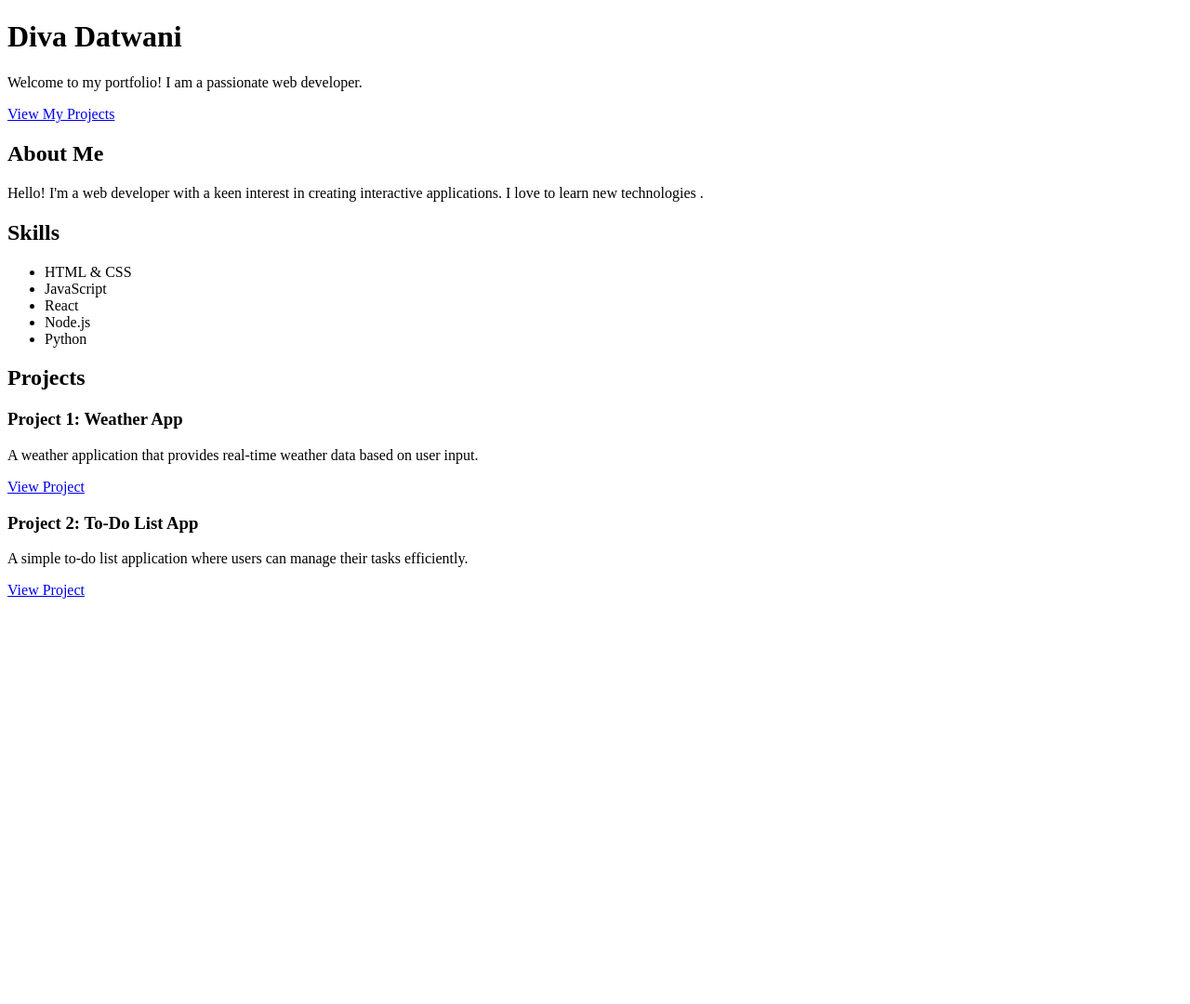
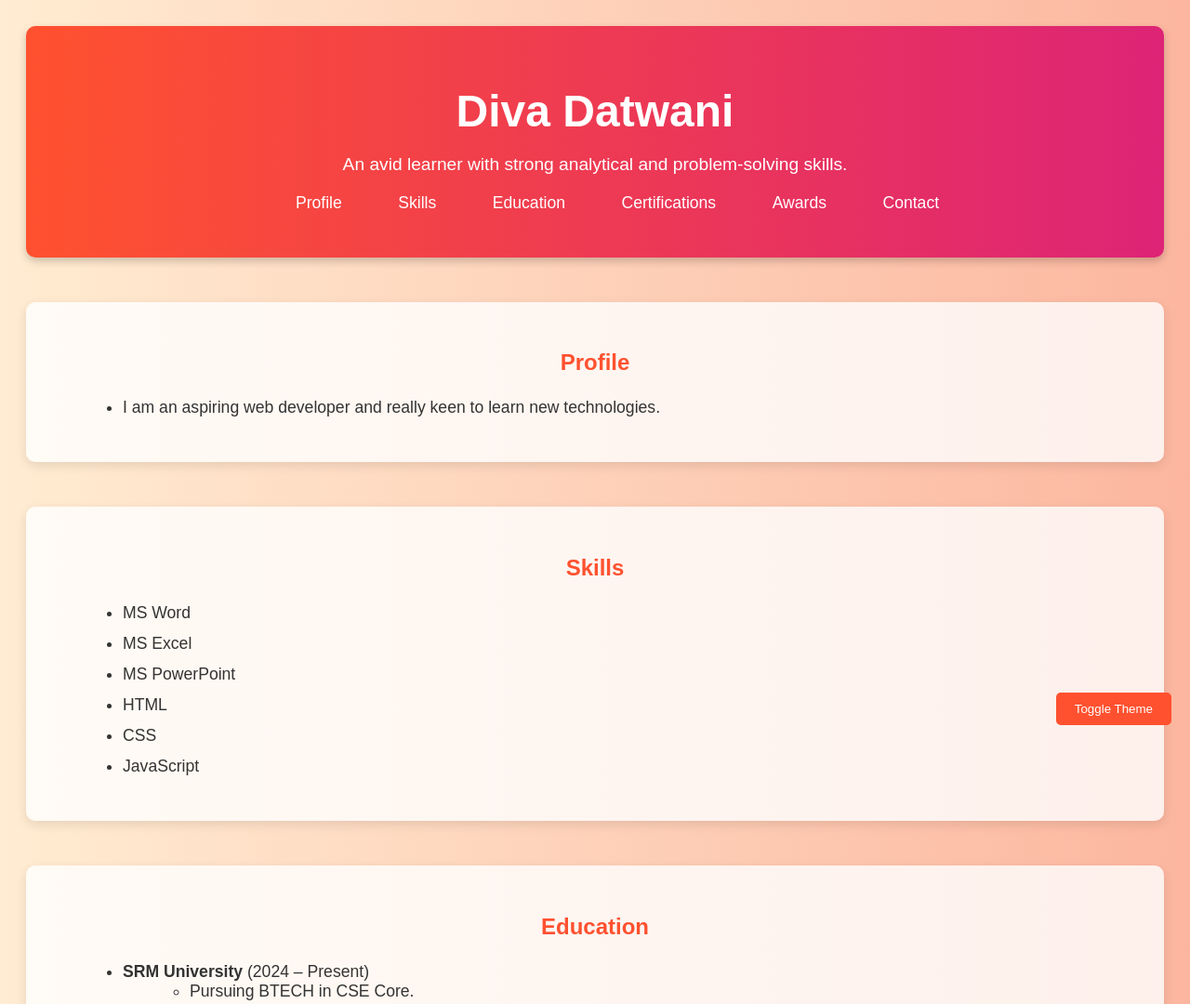
Before and after one commit to DivaDatwani/PortfolioWebsite-, a plain HTML site: page index.html in a window 1280 px wide. Shown: the top 1080 px of the page at 93% size. Before the commit the page ends 800 px from the top, so only its background shows below. Drawn offline with Linux system fonts and the light colour scheme.

Commit message:
Add files via upload

```diff
--- a/index.html
+++ b/index.html
@@ -4,43 +4,100 @@
 <head>
   <meta charset="UTF-8">
   <meta name="viewport" content="width=device-width, initial-scale=1.0">
-  <title>DIVA DATWANI - Portfolio</title>
-  <link rel="stylesheet" href="style.css">
-  <link href="https://fonts.googleapis.com/css2?family=Poppins:wght@400;600&display=swap" rel="stylesheet">
+  <title>Diva Datwani - Portfolio</title>
+  <link rel="stylesheet" href="styles.css">
 </head>
 
 <body>
   <header>
     <h1>Diva Datwani</h1>
-    <p>Welcome to my portfolio! I am a passionate web developer.</p>
-    <a href="#projects" class="cta-button">View My Projects</a>
+    <p>An avid learner with strong analytical and problem-solving skills.</p>
+    <nav>
+      <ul>
+        <li><a href="#about">Profile</a></li>
+        <li><a href="#skills">Skills</a></li>
+        <li><a href="#education">Education</a></li>
+        <li><a href="#certifications">Certifications</a></li>
+        <li><a href="#awards">Awards</a></li>
+        <li><a href="#contact">Contact</a></li>
+      </ul>
+    </nav>
   </header>
 
   <section id="about">
-    <h2>About Me</h2>
-    <p>Hello! I'm a web developer with a keen interest in creating interactive applications. I love to learn new
-      technologies .</p>
+    <h2>Profile</h2>
+    <ul>
+      <li>I am an aspiring web developer and really keen to learn new technologies.</li>
+    </ul>
   </section>
 
   <section id="skills">
     <h2>Skills</h2>
     <ul>
-      <li>HTML & CSS</li>
+      <li>MS Word</li>
+      <li>MS Excel</li>
+      <li>MS PowerPoint</li>
+      <li>HTML</li>
+      <li>CSS</li>
       <li>JavaScript</li>
-      <li>React</li>
-      <li>Node.js</li>
-      <li>Python</li>
     </ul>
   </section>
 
-  <section id="projects">
-    <h2>Projects</h2>
-    <div class="project">
-      <h3>Project 1: Weather App</h3>
-      <p>A weather application that provides real-time weather data based on user input.</p>
-      <a href="https://example.com/weather-app" target="_blank">View Project</a>
-    </div>
-    <div class="project">
-      <h3>Project 2: To-Do List App</h3>
-      <p>A simple to-do list application where users can manage their tasks efficiently.</p>
-      <a href="https://example.com/todo-app" target="_blank">View Project</a>
+  <section id="education">
+    <h2>Education</h2>
+    <ul>
+      <li><strong>SRM University</strong> (2024 – Present)
+        <ul>
+          <li>Pursuing BTECH in CSE Core.</li>
+        </ul>
+      </li>
+      <li><strong>Ramshet Thakur Public School, Kharghar, Navi Mumbai</strong> (2022 – 2024)
+        <ul>
+          <li>Completed Class XII with Physics, Chemistry, Mathematics, and English as major subjects.</li>
+        </ul>
+      </li>
+      <li><strong>Greenfingers Global School, Kharghar, Navi Mumbai</strong> (2010 - 2022)
+        <ul>
+          <li>Scored 93.2% in Class X CBSE Secondary School Examination in 2022.</li>
+        </ul>
+      </li>
+    </ul>
+  </section>
+
+  <section id="certifications">
+    <h2>Certifications</h2>
+    <ul>
+      <li>Completed ABACUS Elementary term A and B by UCMAS India.</li>
+      <li>Advance Cartoons, Pencil, and Charcoal Sketching Course.</li>
+      <li>Ex-Vice President of Toastmaster Gavel’s Club.</li>
+      <li>Completed course in HTML, CSS, and JavaScript.</li>
+    </ul>
+  </section>
+
+  <section id="awards">
+    <h2>Awards and Recognition</h2>
+    <ul>
+      <li>Best council member in School Council.</li>
+      <li>1st Prize in English Declamation Competition.</li>
+      <li>2nd runner up in National Level painting competition organized by Lalith Kala Centre of Visual Arts.</li>
+      <li>Green belt in Taekwondo.</li>
+      <li>3rd Grade in Classical Vocal Praveshika Pratham.</li>
+    </ul>
+  </section>
+
+  <section id="contact">
+    <h2>Contact</h2>
+    <ul>
+      <li>Phone: +91-9967580508</li>
+      <li>Email: <a href="mailto:datwanidiva@gmail.com">datwanidiva@gmail.com</a></li>
+    </ul>
+  </section>
+
+  <footer>
+    <p>&copy; 2024 Diva Datwani. All rights reserved.</p>
+  </footer>
+
+  <script src="script.js"></script>
+</body>
+
+</html>
--- /dev/null
+++ b/script.js
@@ -0,0 +1,51 @@
+
+document.querySelectorAll('nav ul li a').forEach(link => {
+  link.addEventListener('click', function (e) {
+    e.preventDefault();
+    document.querySelector(this.getAttribute('href')).scrollIntoView({
+      behavior: 'smooth'
+    });
+  });
+});
+
+const toggleThemeBtn = document.createElement('button');
+toggleThemeBtn.textContent = "Toggle Theme";
+toggleThemeBtn.style.position = 'fixed';
+toggleThemeBtn.style.bottom = '20px';
+toggleThemeBtn.style.right = '20px';
+toggleThemeBtn.style.padding = '10px 20px';
+toggleThemeBtn.style.backgroundColor = '#FF512F';
+toggleThemeBtn.style.color = 'white';
+toggleThemeBtn.style.border = 'none';
+toggleThemeBtn.style.borderRadius = '5px';
+toggleThemeBtn.style.cursor = 'pointer';
+document.body.appendChild(toggleThemeBtn);
+
+toggleThemeBtn.addEventListener('click', () => {
+  document.body.classList.toggle('dark-mode');
+  toggleThemeBtn.textContent = document.body.classList.contains('dark-mode') ? "Light Mode" : "Dark Mode";
+});
+
+const darkModeStyle = document.createElement('style');
+darkModeStyle.innerHTML = `
+  body.dark-mode {
+      background: #1e1e1e;
+      color: #e0e0e0;
+  }
+  body.dark-mode header {
+      background: #333;
+  }
+  body.dark-mode section {
+      background-color: #2e2e2e;
+  }
+  body.dark-mode nav ul li a {
+      color: #fff;
+  }
+  body.dark-mode nav ul li a:hover {
+      background-color: #555;
+  }
+  body.dark-mode footer {
+      background-color: #222;
+  }
+`;
+document.head.appendChild(darkModeStyle);
--- a/styles.css
+++ b/styles.css
@@ -1,82 +1,99 @@
-/* General reset */
-/* General reset */
-* {
+* Basic Reset */ * {
   margin: 0;
   padding: 0;
   box-sizing: border-box;
 }
 
-/* Body styling */
 body {
   font-family: 'Poppins', sans-serif;
-  line-height: 1.6;
-  background-color: #f4f4f4;
+  background: linear-gradient(to right, #ffecd2 0%, #fcb69f 100%);
   color: #333;
+  padding: 20px;
 }
 
-/* Header styling */
 header {
-  background-color: #4CAF50;
+  background: linear-gradient(to right, #FF512F, #DD2476);
   color: white;
-  padding: 20px;
+  padding: 2rem 0;
   text-align: center;
+  border-radius: 10px;
+  box-shadow: 0 4px 8px rgba(0, 0, 0, 0.2);
 }
 
 header h1 {
-  font-size: 36px;
-  margin-bottom: 10px;
+  font-size: 3rem;
+  margin-bottom: 0.5rem;
 }
 
-.cta-button {
-  background-color: #ffffff;
-  color: #4CAF50;
-  padding: 10px 20px;
-  border-radius: 5px;
-  text-decoration: none;
-  transition: background-color 0.3s;
+header p {
+  font-size: 1.2rem;
 }
 
-.cta-button:hover {
-  background-color: #e0e0e0;
+nav ul {
+  list-style-type: none;
+  margin-top: 1rem;
 }
 
-/* Section styling */
-section {
-  padding: 20px;
-  margin: 10px;
-  background: white;
-  border-radius: 8px;
-  box-shadow: 0px 2px 5px rgba(0, 0, 0, 0.1);
+nav ul li {
+  display: inline;
+  margin-right: 1.5rem;
 }
 
-/* Skills list */
-#skills ul {
-  list-style-type: none;
+nav ul li a {
+  color: white;
+  text-decoration: none;
+  padding: 0.5rem 1rem;
+  border-radius: 20px;
+  transition: background-color 0.3s ease;
 }
 
-#skills li {
-  background-color: #e0f7fa;
-  margin: 5px 0;
-  padding: 10px;
-  border-radius: 5px;
+nav ul li a:hover {
+  background-color: #ff7b50;
 }
 
-/* Projects styling */
-.project {
-  margin: 15px 0;
+section {
+  background-color: rgba(255, 255, 255, 0.8);
+  margin: 3rem 0;
+  padding: 2rem;
+  border-radius: 10px;
+  box-shadow: 0 4px 12px rgba(0, 0, 0, 0.1);
 }
 
-.project h3 {
-  margin-bottom: 5px;
+section h2 {
+  text-align: center;
+  color: #FF512F;
+  margin-bottom: 1.5rem;
 }
 
-/* Footer styling */
+ul {
+  list-style-type: disc;
+  margin-left: 2rem;
+}
+
+ul ul {
+  list-style-type: circle;
+}
+
+ul li {
+  margin-bottom: 0.75rem;
+  font-size: 1.1rem;
+}
+
 footer {
   text-align: center;
-  padding: 10px 0;
-  background-color: #4CAF50;
+  background-color: #333;
   color: white;
-  position: relative;
-  bottom: 0;
-  width: 100%;
+  padding: 1rem;
+  border-radius: 10px;
+  margin-top: 3rem;
 }
+
+#contact a {
+  color: #DD2476;
+  text-decoration: none;
+  font-weight: bold;
+}
+
+#contact a:hover {
+  color: #FF512F;
+}
```
